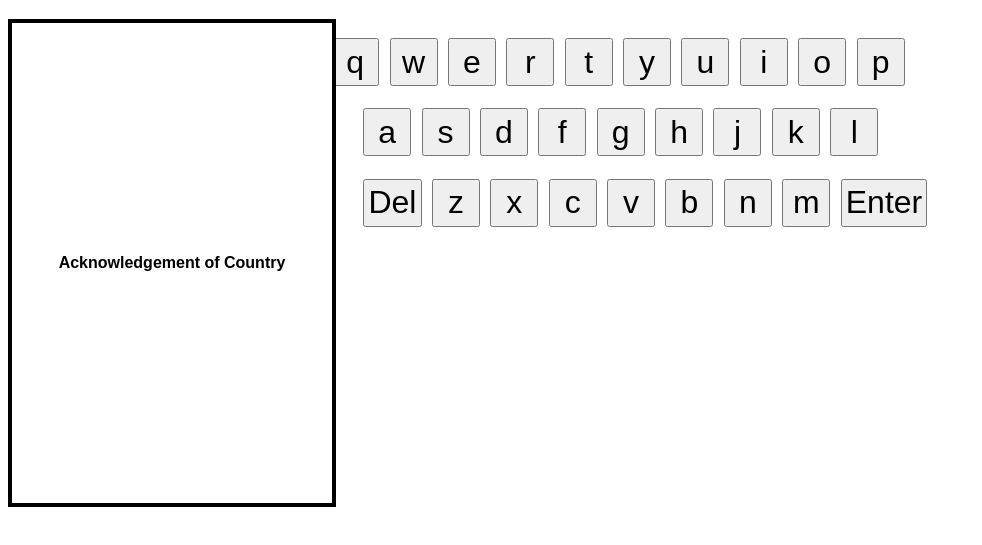
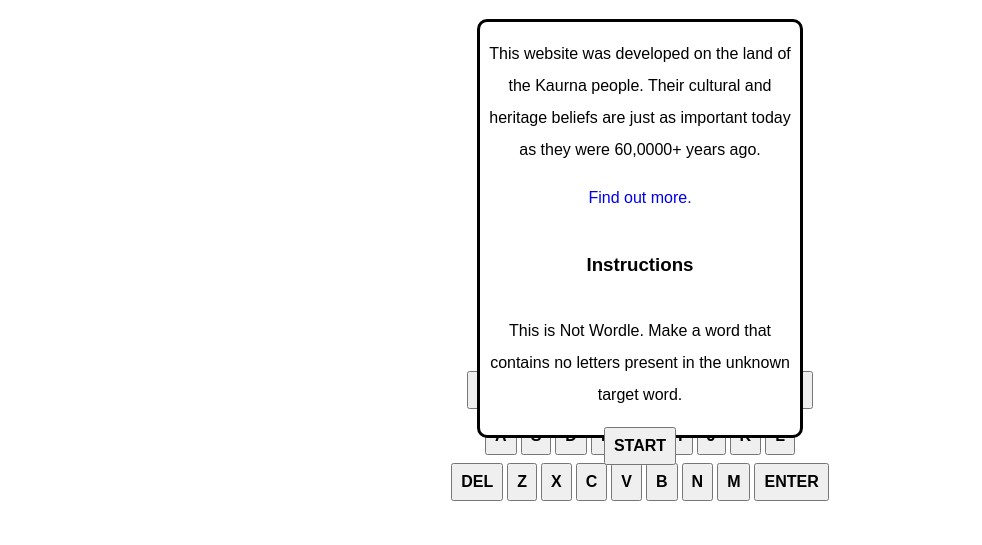
Before and after one commit to JLesDev/NotWordle, a website with bundled scripts: page index.html in a window 1280 px wide. Shown: the part 61-606 px from the top of the page, without its empty margins (0-982 px from the left). Built offline with nearby package versions, Linux system fonts and the light colour scheme; files whose address does not match are found by name.

Commit message:
Updating splash screen files

```diff
--- a/index.html
+++ b/index.html
@@ -5,7 +5,30 @@
     <meta http-equiv="X-UA-Compatible" content="IE=edge">
     <meta name="viewport" content="width=device-width, initial-scale=1.0">
     <title>This is Not Wordle.</title>
-    <link rel="icon" type="image/x-icon" href="/favicon.png" sizes="144x144"/>
+    <link rel="icon" href="favicon.ico" type="image/x-icon" />
+    <link rel="shortcut icon" href="favicon.ico" type="image/x-icon" />
+    <!--
+    <link rel="shortcut icon" href="/favicon.ico">
+    <link rel="icon" sizes="16x16 32x32 64x64" href="/favicon.ico">
+    <link rel="icon" type="image/png" sizes="196x196" href="/favicon-192.png">
+    <link rel="icon" type="image/png" sizes="160x160" href="/favicon-160.png">
+    <link rel="icon" type="image/png" sizes="96x96" href="/favicon-96.png">
+    <link rel="icon" type="image/png" sizes="64x64" href="/favicon-64.png">
+    <link rel="icon" type="image/png" sizes="32x32" href="/favicon-32.png">
+    <link rel="icon" type="image/png" sizes="16x16" href="/favicon-16.png">
+    <link rel="apple-touch-icon" href="/favicon-57.png">
+    <link rel="apple-touch-icon" sizes="114x114" href="/favicon-114.png">
+    <link rel="apple-touch-icon" sizes="72x72" href="/favicon-72.png">
+    <link rel="apple-touch-icon" sizes="144x144" href="/favicon-144.png">
+    <link rel="apple-touch-icon" sizes="60x60" href="/favicon-60.png">
+    <link rel="apple-touch-icon" sizes="120x120" href="/favicon-120.png">
+    <link rel="apple-touch-icon" sizes="76x76" href="/favicon-76.png">
+    <link rel="apple-touch-icon" sizes="152x152" href="/favicon-152.png">
+    <link rel="apple-touch-icon" sizes="180x180" href="/favicon-180.png">
+    <meta name="msapplication-TileColor" content="#FFFFFF">
+    <meta name="msapplication-TileImage" content="/favicon-144.png">
+    <meta name="msapplication-config" content="/browserconfig.xml">
+    -->
     <link href="https://cdnjs.cloudflare.com/ajax/libs/toastr.js/latest/toastr.min.css" rel="stylesheet"/>
 
     <link
@@ -14,13 +37,45 @@
       />
     <link rel="stylesheet"
     href="style.css">
+    <!-- Global site tag (gtag.js) - Google Analytics -->
+    <script async src="https://www.googletagmanager.com/gtag/js?id=G-Z973RHYC5W"></script>
+    <script>
+        window.dataLayer = window.dataLayer || [];
+        function gtag(){dataLayer.push(arguments);}
+        gtag('js', new Date());
+
+        gtag('config', 'G-Z973RHYC5W');
+
+            function startGame(){
+            let splashDiss = document.getElementById("splash");
+            splashDiss.style.visibility = "hidden";
+
+            }
+
+
+
+    </script>
 </head>
 <body>
     <h1> Wordlen't </h1>
 
-    <div class="splash">
-        <h4 class="fade-in">Acknowledgement of Country</h1>
+    <div class="fade-in" id="splash" style="visibility:visible">
+        <p>This website was developed on the land
+            of the Kaurna people. Their cultural and heritage beliefs are
+            just as important today as they were 60,0000+ years ago.
+        </p>
+
+        <a href="https://adelaidia.history.sa.gov.au/subjects/kaurna-people">Find out more.</a>
+        <hr/>
+        <h3>Instructions</h3>
+
+        <p>This is Not Wordle.
+            Make a word that contains no letters present in the unknown target word.
+        </p>
+        <button id="startButton" onclick="startGame()">Start</button>
+
     </div>
+
     <div id="game-board">
 
     </div>
@@ -29,41 +84,41 @@ src="https://code.jquery.com/jquery-3.6.0.min.js"
 integrity="sha256-/xUj+3OJU5yExlq6GSYGSHk7tPXikynS7ogEvDej/m4="
 crossorigin="anonymous"></script>
 <script src="https://cdnjs.cloudflare.com/ajax/libs/toastr.js/latest/toastr.min.js"></script>
-<script src="tempaftercolonscript.js" type="module"></script>
+<script src="script.js" type="module"></script>
 
 <div id="keyboard-cont">
     <div class="first-row">
-        <button class="keyboard-button">q</button>
-        <button class="keyboard-button">w</button>
-        <button class="keyboard-button">e</button>
-        <button class="keyboard-button">r</button>
-        <button class="keyboard-button">t</button>
-        <button class="keyboard-button">y</button>
-        <button class="keyboard-button">u</button>
-        <button class="keyboard-button">i</button>
-        <button class="keyboard-button">o</button>
-        <button class="keyboard-button">p</button>
+        <button class="keyboard-button">Q</button>
+        <button class="keyboard-button">W</button>
+        <button class="keyboard-button">E</button>
+        <button class="keyboard-button">R</button>
+        <button class="keyboard-button">T</button>
+        <button class="keyboard-button">Y</button>
+        <button class="keyboard-button">U</button>
+        <button class="keyboard-button">I</button>
+        <button class="keyboard-button">O</button>
+        <button class="keyboard-button">P</button>
     </div>
     <div class="second-row">
-        <button class="keyboard-button">a</button>
-        <button class="keyboard-button">s</button>
-        <button class="keyboard-button">d</button>
-        <button class="keyboard-button">f</button>
-        <button class="keyboard-button">g</button>
-        <button class="keyboard-button">h</button>
-        <button class="keyboard-button">j</button>
-        <button class="keyboard-button">k</button>
-        <button class="keyboard-button">l</button>
+        <button class="keyboard-button">A</button>
+        <button class="keyboard-button">S</button>
+        <button class="keyboard-button">D</button>
+        <button class="keyboard-button">F</button>
+        <button class="keyboard-button">G</button>
+        <button class="keyboard-button">H</button>
+        <button class="keyboard-button">J</button>
+        <button class="keyboard-button">K</button>
+        <button class="keyboard-button">L</button>
     </div>
     <div class="third-row">
         <button class="keyboard-button">Del</button>
-        <button class="keyboard-button">z</button>
-        <button class="keyboard-button">x</button>
-        <button class="keyboard-button">c</button>
-        <button class="keyboard-button">v</button>
-        <button class="keyboard-button">b</button>
-        <button class="keyboard-button">n</button>
-        <button class="keyboard-button">m</button>
+        <button class="keyboard-button">Z</button>
+        <button class="keyboard-button">X</button>
+        <button class="keyboard-button">C</button>
+        <button class="keyboard-button">V</button>
+        <button class="keyboard-button">B</button>
+        <button class="keyboard-button">N</button>
+        <button class="keyboard-button">M</button>
         <button class="keyboard-button">Enter</button>
     </div>
 </div>
--- a/style.css
+++ b/style.css
@@ -32,58 +32,88 @@ h1 {
     display: flex;
     font-family: sans-serif;
   }
-
-  .first-row{
+/*
+  #keyboard-cont{
       align-items: center;
       align-content: center;
-      margin-top: 1em;
-      margin-left: 20em;
+
+      margin-left: 32rem;
+      margin-top: 1rem;
+      margin-top: 0.5rem;
+
   }
-  .second-row{
-    align-items: center;
-    align-content: center;
-    margin-top: 1em;
-    margin-left: 22em;
+
+.first-row{
+     display: flex;
+      align-items: center;
+      justify-content: center;
+}
+
+.second-row{
+     display: flex;
+      align-items: center;
+      justify-content: center;
 }
 
 .third-row{
-    align-items: center;
-    align-content: center;
-    margin-top: 1em;
-    margin-left: 22em;
+     display: flex;
+      align-items: center;
+      justify-content: center;
 }
 
-    .keyboard-button{
-        align-items: center;
-        align-content: center;
-        margin: 0.1em;
-        font-size: 2em;
-        padding: 0.1em;
-        min-height: 1.5em;
-        min-width: 1.5em;
-    }
+.keyboard-button{
+    margin: 0.1rem;
+}*/
 
 .toast-message{
     font-family: sans-serif;
 }
 
-.splash{
-  z-index: 9;
-  position: absolute;
+
+
+#keyboard-cont {
+  margin: 1rem 0;
+  display: flex;
+  flex-direction: column;
+  align-items: center;
+}
+
+#keyboard-cont div {
+  display: flex;
+}
+
+.second-row {
+  margin: 0.5rem 0;
+}
+
+.keyboard-button {
+  font-size: 1rem;
+  font-weight: 700;
+  padding: 0.5rem;
+  margin: 0 2px;
+  cursor: pointer;
+  text-transform: uppercase;
+}
+
+#splash{
+  position: fixed;
+  z-index: 200;
   width: 20rem;
-  height: 30rem;
+  height: 25.8rem;
+  left: 0;
+  right: 0;
+  margin: auto;
   background: white;
-  z-index: 200;
-  color: black;
   text-align: center;
-  line-height: 20vh;
-  border-width: 0.3rem;
+  line-height: 4vh;
   border-color: black;
   align-content: center;
-  display: float;
+  display: flex;
   border-style: solid;
   flex-direction: column;
   align-items: center;
+  border: 0.2rem solid black;
+  border-radius: 10px;
 }
 
 @keyframes fadeIn{
@@ -97,6 +127,34 @@ h1 {
   animation: fadeIn 1s ease-in forwards;
 }
 
-h4{
-  font-family: sans-serif
+h3{
+  font-family: sans-serif;
+  color: black;
 }
+p{
+  font-family: sans-serif;
+  color: black;
+}
+
+a{
+  font-family: sans-serif;
+  text-decoration: none;
+}
+
+#startButton{
+  font-size: 1rem;
+  font-weight: 700;
+  padding: 0.5rem;
+  margin: 0 2px;
+  cursor: pointer;
+  text-transform: uppercase;
+}
+
+hr {
+  border: 0;
+  clear:both;
+  display:block;
+  width: 90%;
+  background-color: black;
+  height: 0.2rem;
+}
```
